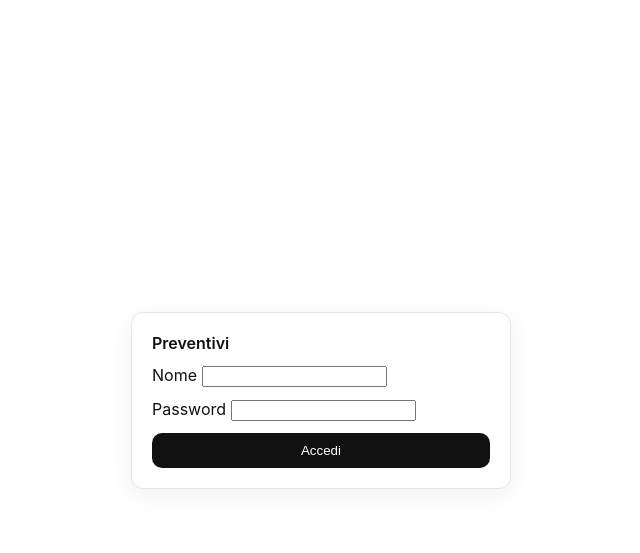
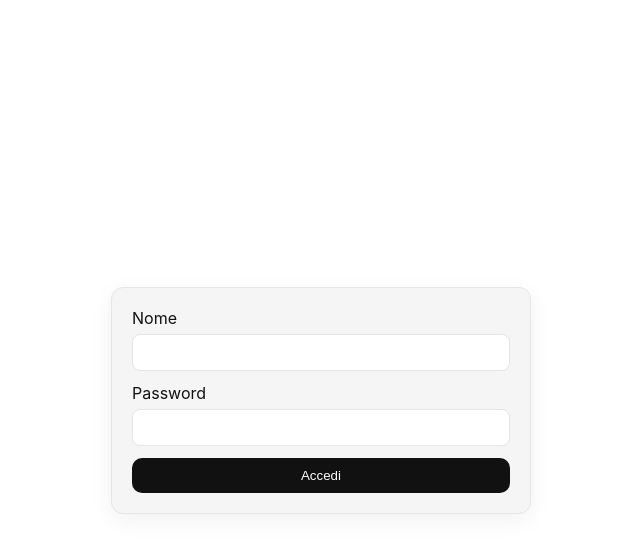
Before and after one commit to davimeglioli/Gestionale, a Flask app: page / in a window 1280 px wide. Shown: the top 553 px of the page, without its empty margins (319-959 px from the left). Run offline with Flask 3, Linux system fonts and the light colour scheme.

Commit message:
style(login): update login page styling and layout
- Change brand text to "Accedi" with muted styling
- Adjust login card width and background color
- Add styling for form fields and inputs
- Improve button styling with full width

```diff
--- a/static/styles.css
+++ b/static/styles.css
@@ -43,6 +43,8 @@ main { padding: 24px; }
 }
 
 .login-body { display: grid; place-items: center; min-height: 100vh; background: var(--bg); }
-.login-card { width: min(380px, 90vw); background: #fff; border: 1px solid var(--border); border-radius: 12px; padding: 20px; box-shadow: 0 6px 24px rgba(0,0,0,0.06); }
-.login-brand { font-weight: 600; margin-bottom: 12px; }
+.login-card { width: min(420px, 92vw); background: var(--card); border: 1px solid var(--border); border-radius: 12px; padding: 20px; box-shadow: 0 6px 24px rgba(0,0,0,0.06); }
 .login-form { display: grid; gap: 12px; }
+.login-form .field { display: grid; gap: 6px; }
+.login-form input { padding: 10px 12px; border: 1px solid var(--border); border-radius: 8px; outline: none; background: #fff; color: var(--text); }
+.login-card .primary { width: 100%; }
--- a/templates/login.html
+++ b/templates/login.html
@@ -8,7 +8,6 @@
 </head>
 <body class="login-body">
   <div class="login-card">
-    <div class="login-brand">Preventivi</div>
     <form class="login-form" method="POST" action="/login">
       <div class="field">
         <label>Nome</label>
```
